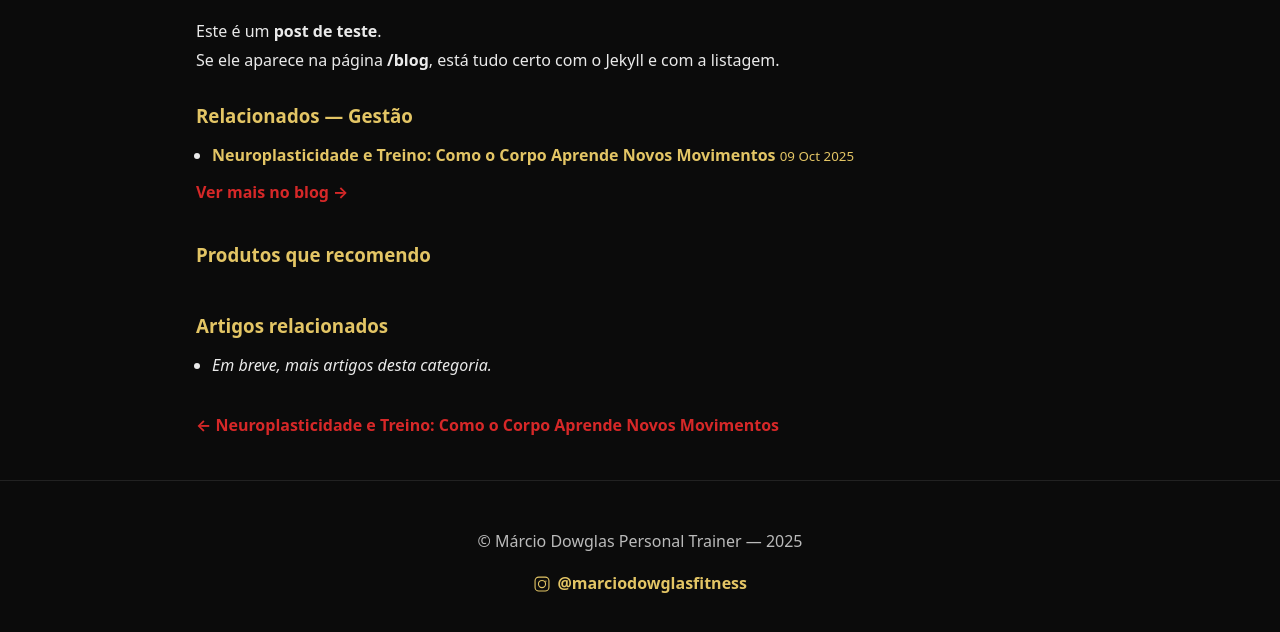
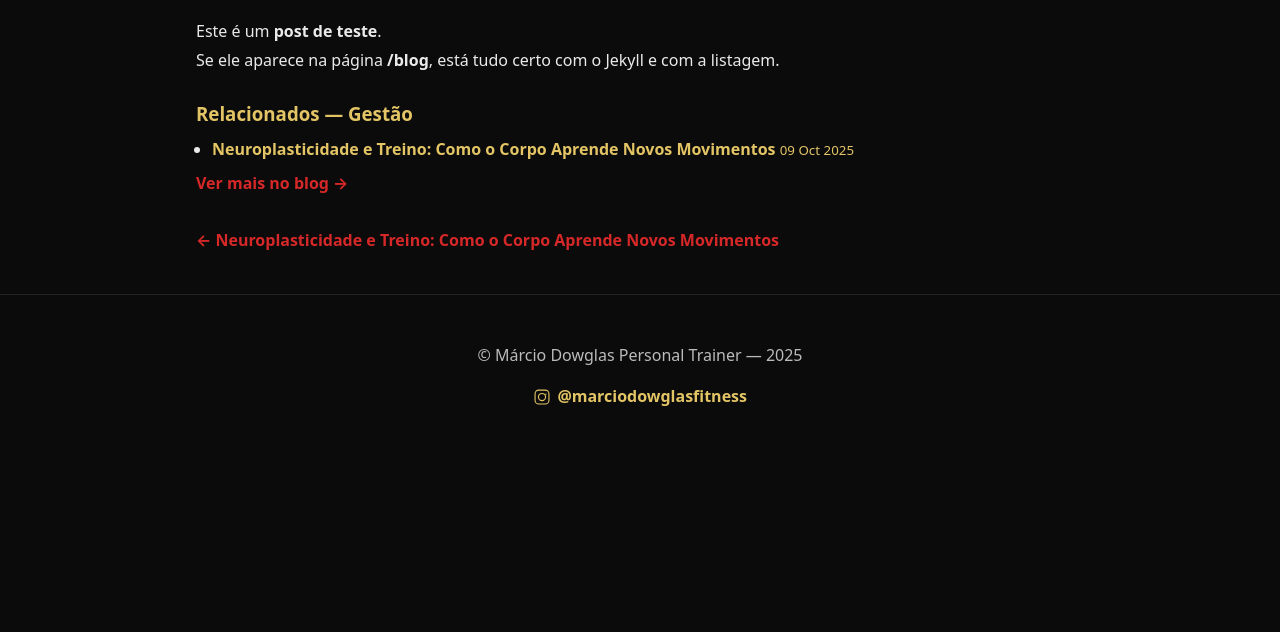
Before and after one commit to mbritodowglas-collab/mdpersonal, a Jekyll site: the page built from _posts/2025-10-09-post-teste.md, in a window 1280 px wide and 1202 px high. Shown: the part 554-1186 px from the top of the window. Built offline with Jekyll 4.4.1, drawn with Linux system fonts in a browser that asks for light colours; grey boxes are pictures that could not be loaded.

Commit message:
Update post.html

```diff
--- a/_layouts/post.html
+++ b/_layouts/post.html
@@ -6,13 +6,15 @@ layout: default
 
   <!-- Cabeçalho do post -->
   <div class="post-head">
-    {% if page.categories %}
+    {% if page.categories and page.categories.size > 0 %}
       <p class="meta">
         <span class="cat">{{ page.categories[0] }}</span>
         <span class="date">{{ page.date | date: "%d %b %Y" }}</span>
       </p>
     {% endif %}
+
     <h1 class="post-title">{{ page.title }}</h1>
+
     {% if page.excerpt %}
       <p class="post-deck">{{ page.excerpt }}</p>
     {% endif %}
@@ -25,8 +27,9 @@ layout: default
   <!-- Conteúdo -->
   <div class="post-body">
     {{ content }}
+  </div>
 
-    {% comment %} === Posts relacionados (mesma categoria) === {% endcomment %}
+  <!-- === Posts relacionados (mesma categoria; fallback para recentes) === -->
   {% assign primary_cat = page.categories | first %}
   {% assign rel = site.posts
     | where_exp: "p", "p.url != page.url"
@@ -58,40 +61,14 @@ layout: default
     <p style="margin:.5rem 0 0">
       <a href="{{ '/blog/' | relative_url }}" class="ler">Ver mais no blog →</a>
     </p>
-
   </div>
 
-  <!-- Afiliados (se existir include; se não existir, pode remover esta linha) -->
+  <!-- Afiliados (deixe para quando criar o include) -->
+  {%- comment -%}
   {% include afiliados.html %}
+  {%- endcomment -%}
 
-  <!-- RELACIONADOS: pela 1ª categoria, até 3 itens -->
-  {% assign cat = page.categories | first %}
-  {% if cat %}
-    {% assign count = 0 %}
-    <section class="post-rel">
-      <h3>Artigos relacionados</h3>
-      <ul>
-        {% for p in site.posts %}
-          {% if p.url != page.url and count < 3 %}
-            {% if p.categories %}
-              {% for c in p.categories %}
-                {% if c == cat %}
-                  <li><a href="{{ p.url | relative_url }}">{{ p.title }}</a></li>
-                  {% assign count = count | plus: 1 %}
-                  {% break %}
-                {% endif %}
-              {% endfor %}
-            {% endif %}
-          {% endif %}
-        {% endfor %}
-        {% if count == 0 %}
-          <li><em>Em breve, mais artigos desta categoria.</em></li>
-        {% endif %}
-      </ul>
-    </section>
-  {% endif %}
-
-  <!-- Navegação entre posts (opcional) -->
+  <!-- Navegação entre posts -->
   {% if page.previous or page.next %}
     <nav class="post-nav">
       {% if page.previous %}
```
Lines whose indentation alone changed are shown as unchanged.
